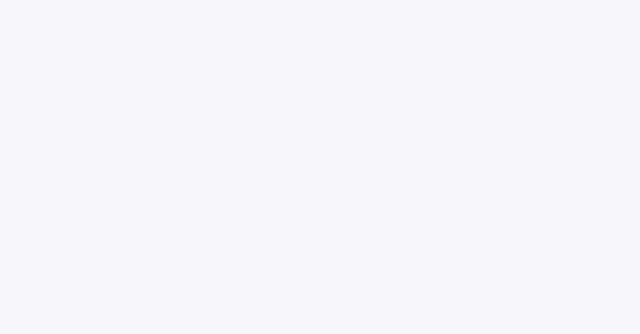
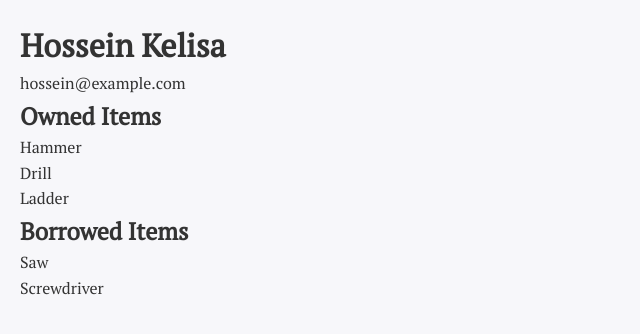
Before and after one commit to HackYourFutureProjects/c51-final-project-group-A, a React (Vite) app in the folder client/: page /profile in a window 1280 px wide. Before the commit this address had no page. Shown: the top 334 px of the page, without its empty margins (0-640 px from the left). Built offline with nearby package versions, Linux system fonts and the light colour scheme.

Commit message:
create profile pae in Front end

```diff
--- a/client/src/App.jsx
+++ b/client/src/App.jsx
@@ -6,6 +6,7 @@ import ResultPage from "./pages/ResultPage";
 import ItemDetailsPage from "./pages/ItemDetailsPage";
 import AuthPage from "./pages/AuthPage";
 import AddItemForm from "./pages/AddItemForm";
+import ProfilePage from "./pages/ProfilePage";
 const App = () => {
   return (
     <>
@@ -17,6 +18,7 @@ const App = () => {
         <Route path="/items/:id" element={<ItemDetailsPage />} />
         <Route path="/auth" element={<AuthPage />} />
         <Route path="/add-item" element={<AddItemForm />} />
+        <Route path="/profile" element={<ProfilePage />} />
       </Routes>
     </>
   );
--- /dev/null
+++ b/client/src/pages/ProfilePage.jsx
@@ -0,0 +1,51 @@
+import "./ProfilePage.css";
+
+const ProfilePage = () => {
+  // Sample user data
+  const user = {
+    firstName: "Hossein",
+    lastName: "Kelisa",
+    email: "hossein@example.com",
+    ownedItems: [{ name: "Hammer" }, { name: "Drill" }, { name: "Ladder" }],
+    borrowedItems: [{ name: "Saw" }, { name: "Screwdriver" }],
+  };
+
+  return (
+    <div>
+      <header>
+        <h1>
+          {user.firstName} {user.lastName}
+        </h1>
+        <p>{user.email}</p>
+      </header>
+
+      <section>
+        <h2>Owned Items</h2>
+        {user.ownedItems.length > 0 ? (
+          <ul>
+            {user.ownedItems.map((item, index) => (
+              <li key={index}>{item.name}</li>
+            ))}
+          </ul>
+        ) : (
+          <p>No owned items.</p>
+        )}
+      </section>
+
+      <section>
+        <h2>Borrowed Items</h2>
+        {user.borrowedItems.length > 0 ? (
+          <ul>
+            {user.borrowedItems.map((item, index) => (
+              <li key={index}>{item.name}</li>
+            ))}
+          </ul>
+        ) : (
+          <p>No borrowed items.</p>
+        )}
+      </section>
+    </div>
+  );
+};
+
+export default ProfilePage;
```
Also changed, not shown: client/src/pages/ProfilePage.css (added), 1 other file (tests, documents, lock files or other folders).
